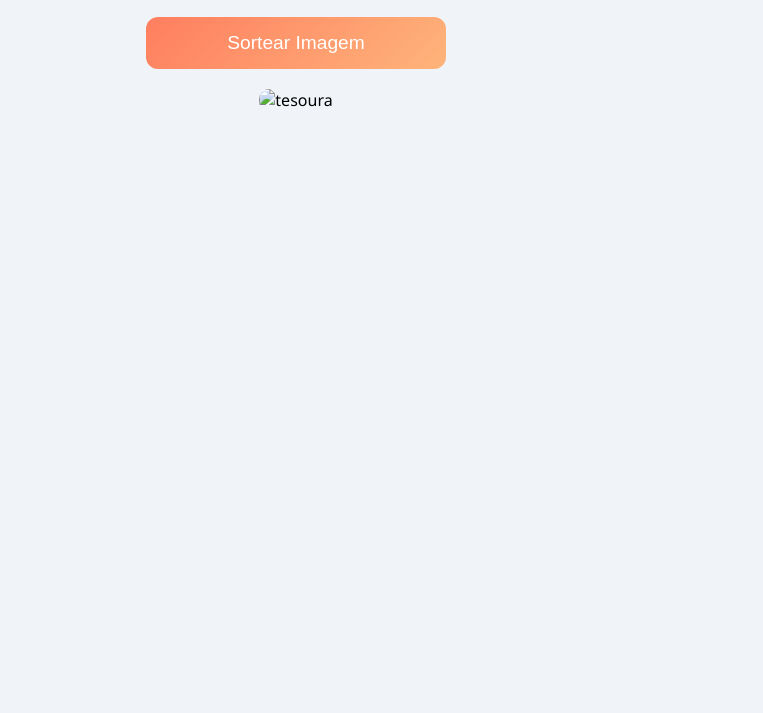
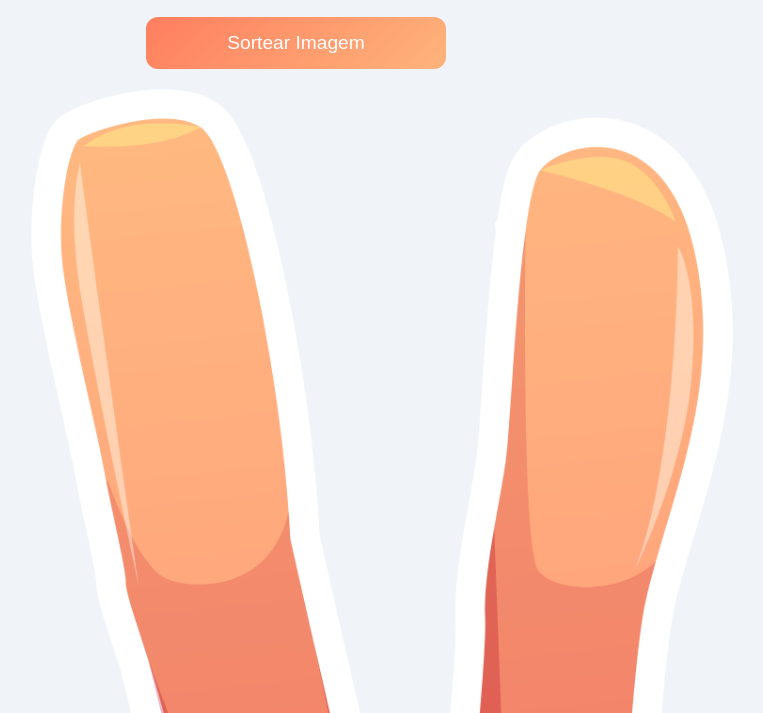
Before and after one commit to Tetelestai01/pedra-papel-tesoura, a plain HTML site: page index.html in a window 1280 px wide. Both pictures are taken after a click on the button "Sortear Imagem". Shown: the part 87-800 px from the top of the page, without its empty margins (344-1107 px from the left). Drawn offline with Linux system fonts and the light colour scheme.

Commit message:
Update index.html

```diff
--- a/index.html
+++ b/index.html
@@ -59,14 +59,15 @@
   <h1>Pedra, Papel ou Tesoura</h1>
   <button id="botaoSortear">Sortear Imagem</button>
   <div>
-    <img id="imagemResultado" src="" alt="" />
+    <img id="imagemResultado" src="" alt="Resultado" />
   </div>
 
   <script>
+    // Caminho das imagens na pasta "imagens"
     const imagens = [
-      'pedra.png', // Coloque o caminho correto das imagens no GitHub
-      'papel.png',
-      'tesoura.png'
+      'imagens/pedra.png',
+      'imagens/papel.png',
+      'imagens/tesoura.png'
     ];
 
     const botao = document.getElementById('botaoSortear');
@@ -75,7 +76,7 @@
     botao.addEventListener('click', () => {
       const indice = Math.floor(Math.random() * imagens.length);
       resultado.src = imagens[indice];
-      resultado.alt = imagens[indice].split('.')[0];
+      resultado.alt = imagens[indice].split('/').pop().split('.')[0]; // nome da imagem sem extensão
     });
   </script>
 </body>
```
